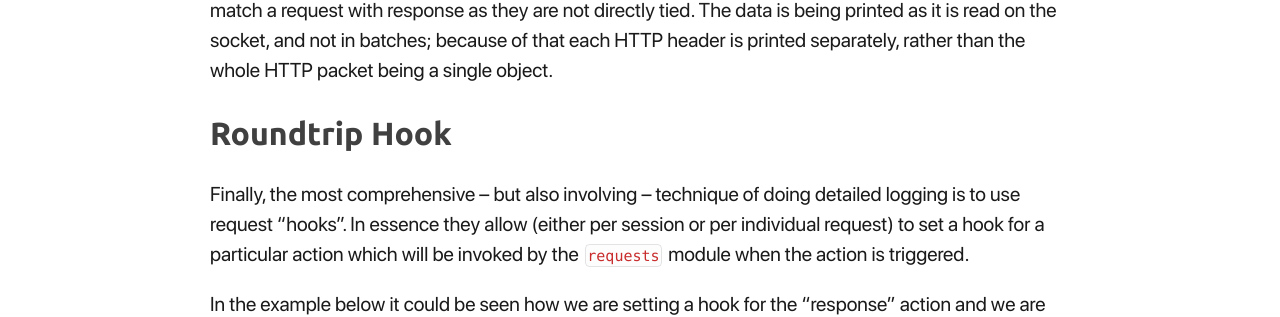
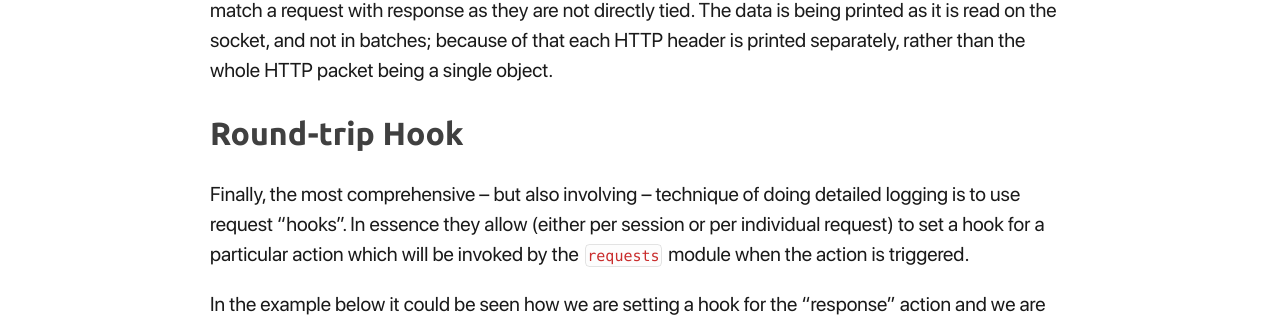
Before and after one commit to secariolabs/secariolabs.github.io, a Jekyll site: the page built from _posts/2023-02-05-logging-raw-http-requests-in-python.md, in a window 1280 px wide and 900 px high, scrolled down 5025 px. Shown: the part 145-462 px from the top of the window. Built offline with Jekyll 4.4.1, drawn with Linux system fonts in a browser that asks for light colours; comment, search, counter and statistics services are not loaded.

Commit message:
Update spellcheck workflow to include additional ignore patterns and add "Darktrace" to the ignore list; correct heading format in logging post

```diff
--- a/_posts/2023-02-05-logging-raw-http-requests-in-python.md
+++ b/_posts/2023-02-05-logging-raw-http-requests-in-python.md
@@ -211,7 +211,7 @@
 
 Again, this technique comes with the limitation that multiprocessing can create a havoc when trying to match a request with response as they are not directly tied. The data is being printed as it is read on the socket, and not in batches; because of that each HTTP header is printed separately, rather than the whole HTTP packet being a single object.
 
-## Roundtrip Hook
+## Round-trip Hook
 
 Finally, the most comprehensive -- but also involving -- technique of doing detailed logging is to use request "hooks". In essence they allow (either per session or per individual request) to set a hook for a particular action which will be invoked by the `requests` module when the action is triggered.
 
```
Also changed, not shown: .github/workflows/spellcheck.yml.
